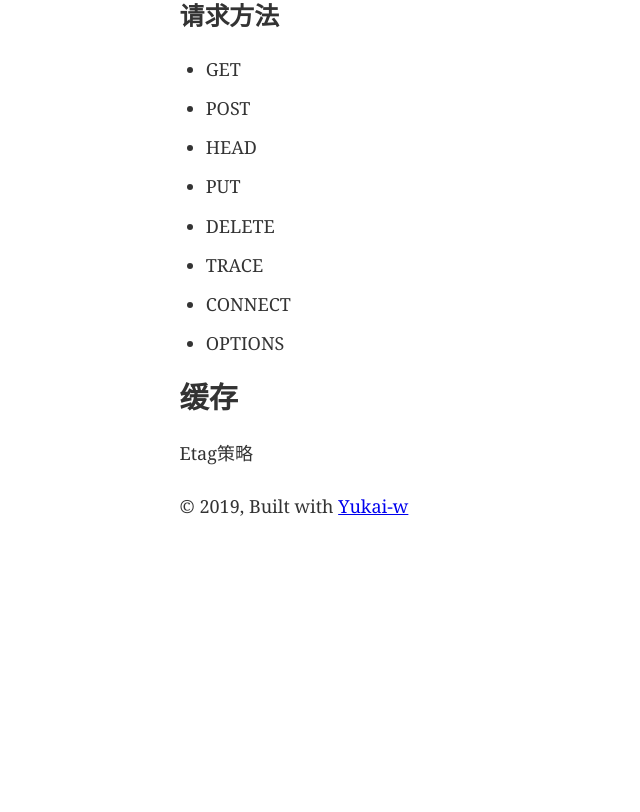
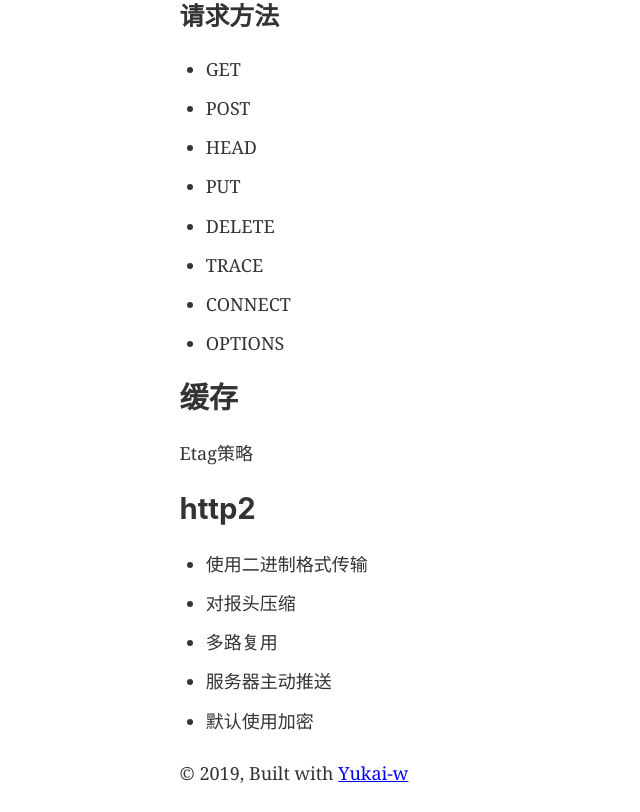
Before and after one commit to yukai-w/blog, a Gatsby site: page /http-note in a window 1280 px wide. Shown: the part 2281-3093 px from the top of the page, without its empty margins (0-640 px from the left). Before the commit the page ends 2826 px from the top, so only its background shows below. Built offline with nearby package versions, Linux system fonts and the light colour scheme; Gatsby itself is replaced by a stand-in of ours.

Commit message:
Update http-note.md

```diff
--- a/src/pages/http-note.md
+++ b/src/pages/http-note.md
@@ -86,3 +86,11 @@ http响应
 ## 缓存
 
 Etag策略
+
+## http2
+
+- 使用二进制格式传输
+- 对报头压缩
+- 多路复用
+- 服务器主动推送
+- 默认使用加密
```
